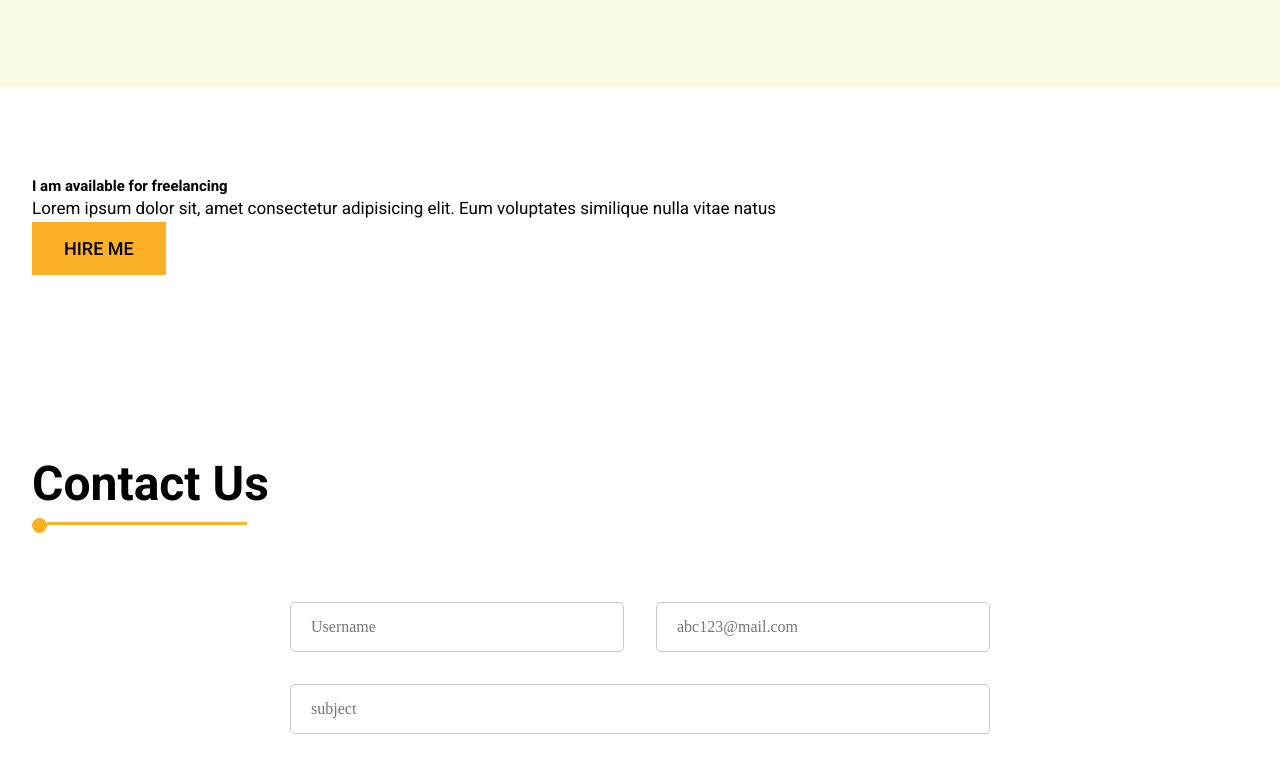
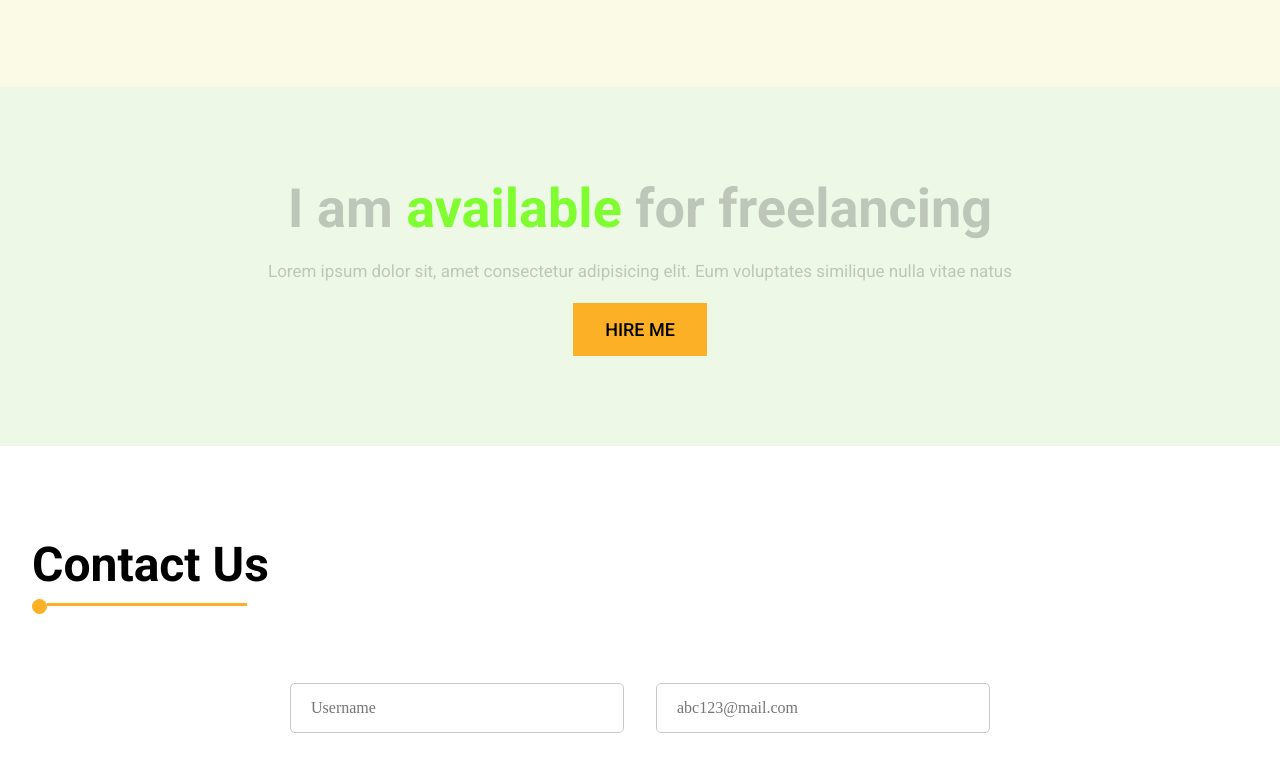
Before and after one commit to DeepakNIET/my_portfolio, a plain HTML site: page index.html in a window 1280 px wide. Shown: the part 4779-5540 px from the top of the page. Drawn offline with nearby package versions, Linux system fonts and the light colour scheme; a web font is replaced by a local one.

Commit message:
style.css

```diff
--- a/style.css
+++ b/style.css
@@ -725,7 +725,7 @@ html {
   }
 
   .section-contact-main input[type="submit"] {
-    max-width: 30%;
+    max-width: 40%;
     border: none;
   }
 
@@ -1195,3 +1195,43 @@ Media Queries Section
     }
 
 }
+
+
+/* ------------------------------------------- */
+
+  /* ===========================================
+  Freelancing Section Start
+  ======================================= */
+
+  .section-freelancing {
+    background-color: #edf8e6;
+    text-align: center;
+  }
+
+  /* .section-freelancing .overlay {
+    position: absolute;
+    top: 0;
+    left: 0;
+    width: 100%;
+    height: 100%;
+    background-color: var(--overlay);
+    opacity: 0.7;
+  } */
+
+  .section-freelancing .container {
+    position: relative;
+  }
+
+  .section-freelancing h2 {
+    font-size: 5.4rem;
+  }
+
+  .section-freelancing span {
+    color: #7ffd30;
+  }
+
+  .section-freelancing h2,
+  .section-freelancing p {
+    color: var(--white);
+    margin-bottom: 1.8rem;
+  }
```
